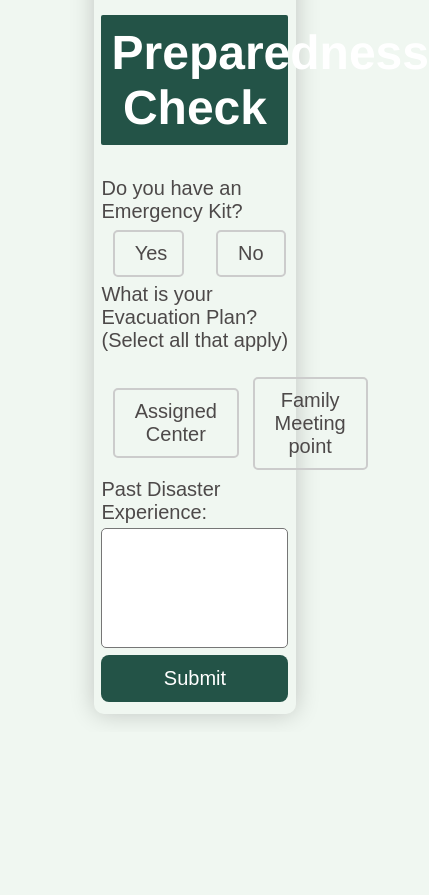
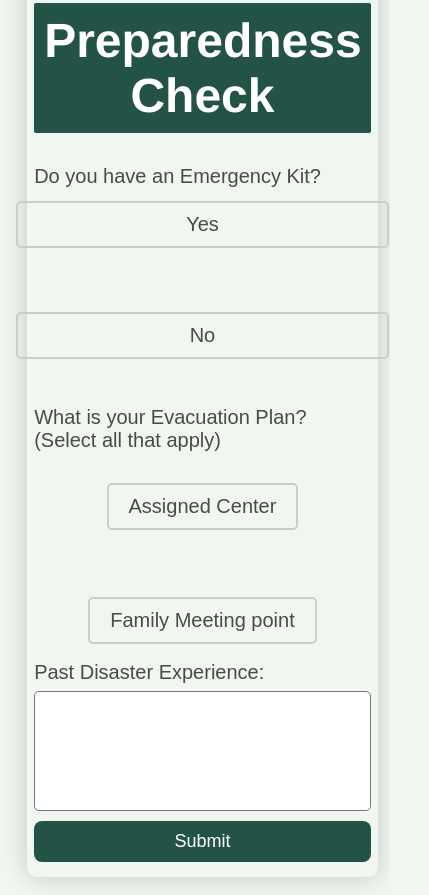
Before and after one commit to Yooonggg/NAVA-Assessment1-WebDev, a plain HTML site: page 2-Survey.html in a window 390 px wide. Shown: the part 716-1611 px from the top of the page, 429 px wide, since content can reach past the window. Before the commit the page ends 1448 px from the top, so only its background shows below. Drawn offline with Linux system fonts and the light colour scheme.

Commit message:
mobile appearance

```diff
--- a/4-DPS.css
+++ b/4-DPS.css
@@ -306,3 +306,50 @@ button:hover{
   #print-btn:hover,#exit-btn:hover, #clearBtn:hover{
     background-color: #163832;
   }
+
+
+  @media (max-width: 768px) {
+    .container,
+    #survey-container {
+      margin: 5%;
+      width: 90%;
+    }
+
+    .radio-group,
+    .checkbox-group {
+      flex-direction: column;
+      margin-left: 0;
+      margin-right: 0;
+    }
+
+    label.yes-label,
+    label.no-label {
+      width: 100%;
+      text-align: center;
+    }
+
+    .nav-btns {
+      flex-direction: column;
+      align-items: center;
+      margin-left: 0;
+      padding-inline-end: 0;
+    }
+
+    #print-btn, #clearBtn, #exit-btn {
+      width: 80%;
+      margin-bottom: 10px;
+    }
+
+    button {
+      font-size: 18px;
+      padding: 10px 20px;
+    }
+
+    #textarea, .address, .number, #username, #password {
+      max-width: 100%;
+    }
+
+    table {
+      font-size: 14px;
+    }
+  }
```
